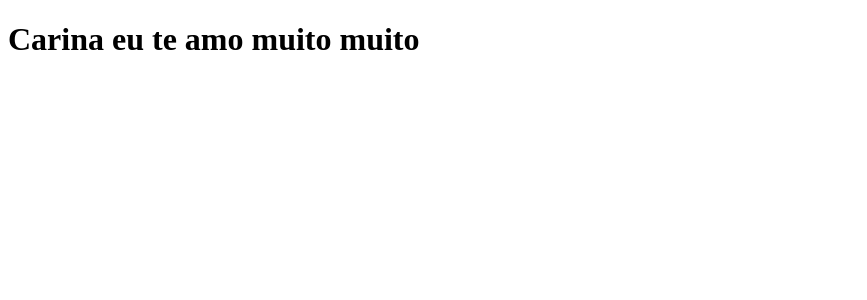
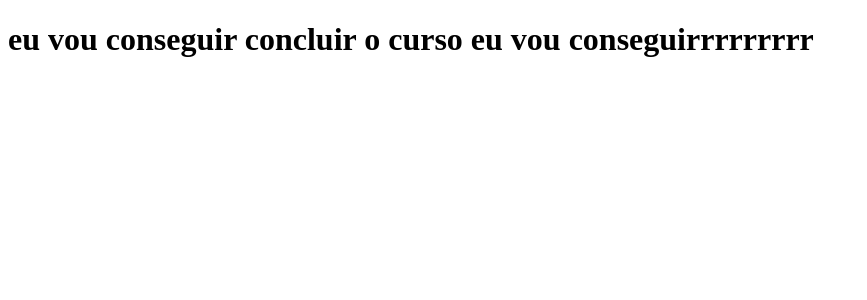
Before and after one commit to DevWilliamBa/clone-tabnews, a Next.js app: page / in a window 1280 px wide. Shown: the top 300 px of the page, without its empty margins (0-867 px from the left). Built offline with nearby package versions, Linux system fonts and the light colour scheme.

Commit message:
modificar a frase

```diff
--- a/pages/index.js
+++ b/pages/index.js
@@ -1,5 +1,5 @@
 function Home() {
-    return <h1> Carina eu te amo muito muito</h1>
+    return <h1> eu vou conseguir concluir o curso eu vou conseguirrrrrrrrr</h1>
 }
 
 export default Home;
```
